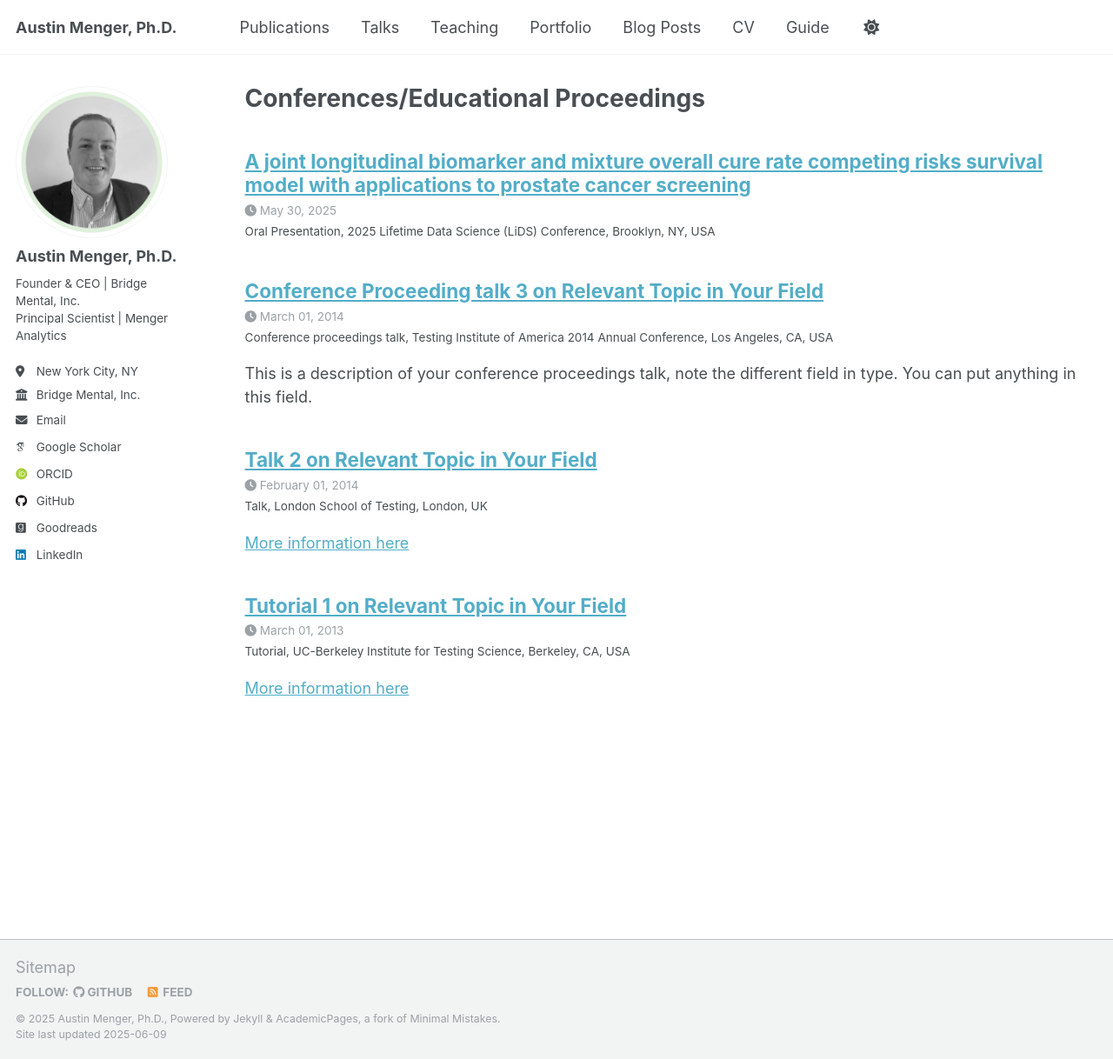
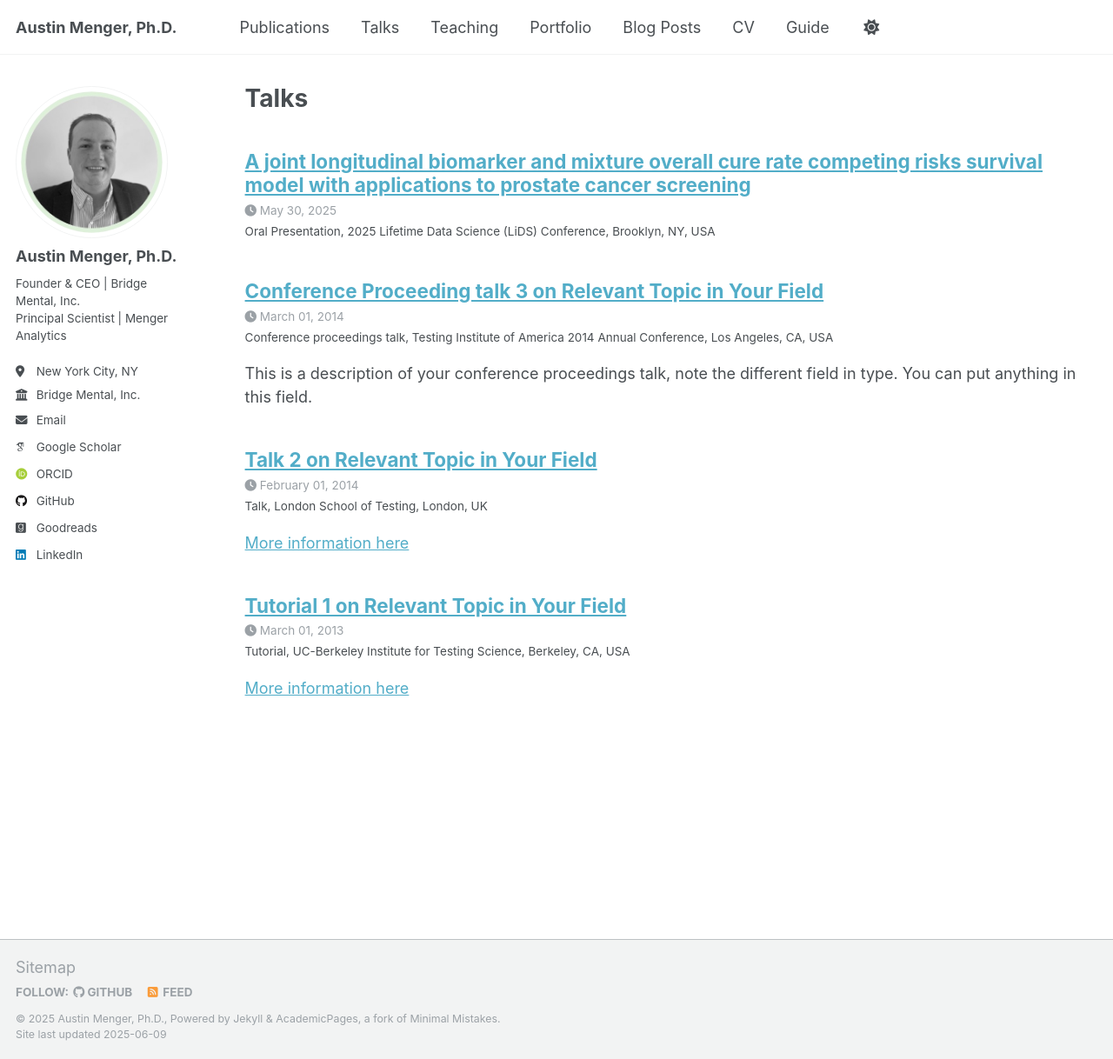
Before and after one commit to austinmenger/austinmenger.github.io, a Jekyll site: the page built from _pages/talks.html, in a window 1280 px wide and 1218 px high. Shown: the whole window at 87% size. Built offline with Jekyll 4.4.1, drawn with Linux system fonts in a browser that asks for light colours; some web fonts are replaced.

Commit message:
Update talks.html

```diff
--- a/_pages/talks.html
+++ b/_pages/talks.html
@@ -1,6 +1,6 @@
 ---
 layout: archive
-title: "Conferences/Educational Proceedings"
+title: "Talks"
 permalink: /talks/
 author_profile: true
 ---
```
